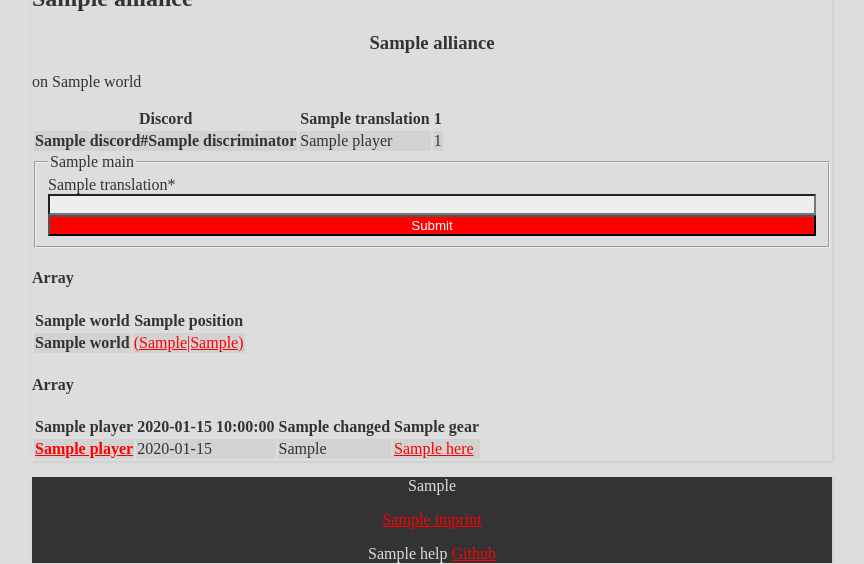
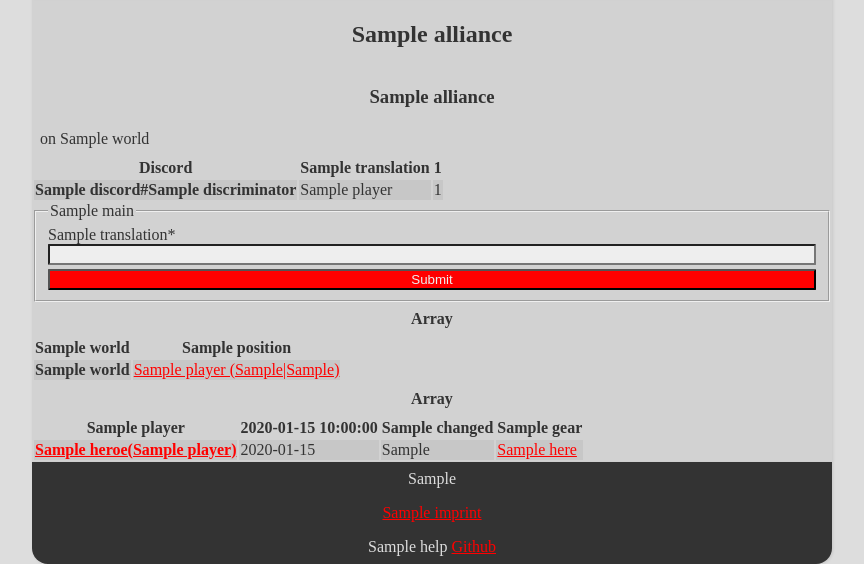
Before and after one commit to Idrinth/travian.idrinth.de, a PHP site: template templates/alliance.twig in a window 1280 px wide. Shown: the part 357-921 px from the top of the page, without its empty margins (208-1072 px from the left). Run offline with PHP 8.4, Linux system fonts and the light colour scheme; the template is opened without the code that fills it: most values are stand-ins (such as "Sample title", 1, 10 or a date in 2020); data that the repository does not hold is empty; style sheets or scripts are compiled from the project's sources; some libraries are stand-ins or nearby versions.

Commit message:
make it look a bit less bad

```diff
--- a/styles/styles.scss
+++ b/styles/styles.scss
@@ -8,13 +8,14 @@ html, body {
 }
 textarea, input, select {
     background: #eee;
+    color: #333;
     display:block;
     width: 100%;
     box-sizing: border-box;
 }
 input[type=submit] {
     background: red;
-    color: #fff;
+    color: #eee;
 }
 label {
     display: block;
@@ -49,13 +50,22 @@ body > footer {
 }
 #header {
     display: flex;
+    border-radius: 1em 1em 0 0;
+    margin-top: 1em;
+}
+footer {
+    border-radius: 0 0 1em 1em;
+    margin-bottom: 1em;
 }
 #header > * {
     flex: auto;
-    background: #333;
-    color: #eee;
+    color: #ddd;
     display: inline;
     vertical-align: middle;
+}
+#header > select {
+    color: #ddd;
+    background: #333;
 }
 body > iframe {
     max-width: 100%;
@@ -84,8 +94,24 @@ nav > ul > li {
 .result.hidden > table {
     display: none;
 }
+h2 {
+    margin: 0;
+    text-align: center;
+    padding: 1em;
+}
 h3 {
+    margin: 0;
     text-align: center;
+    padding: 0.75em;
+}
+h4 {
+    margin: 0;
+    text-align: center;
+    padding: 0.5em;
+}
+p {
+    margin: 0;
+    padding: 0.5em;
 }
 .result > h3 {
     cursor: pointer;
@@ -102,3 +128,47 @@ h3 {
 table tr:nth-of-type(2n) {
     background-color: rgba(0,0,0,0.05);
 }
+input, select {
+  background: #eee;
+  color: #333;
+  border-radius: 0.1em;
+}
+select {
+  text-align: center;
+}
+input[type=number] {
+  text-align: right;
+}
+.page {
+  background: rgba(0,0,0,0.05);
+}
+body {
+  padding-top: 1em;
+  padding-bottom: 1em;
+  box-sizing: border-box;
+}
+#header, footer {
+  background-color: #333;
+  background-image: linear-gradient(to bottom, rgba(0,0,0,0.1), rgba(0,0,0,0), rgba(0,0,0,0.2));
+}
+nav {
+  background-color: #333;
+  background-image: linear-gradient(to bottom, rgba(0,0,0,0.1), rgba(0,0,0,0), rgba(0,0,0,0.2));
+}
+nav li:hover {
+  background-color: rgba(255,0,0,0.5);
+  border-radius: 1em;
+  background-image: linear-gradient(to bottom, rgba(0,0,0,0.1), rgba(0,0,0,0), rgba(0,0,0,0.2));
+}
+nav li:hover a {
+  color: #eee;
+}
+label {
+  padding-bottom: 0.25em;
+}
+body > * {
+    width: 100%
+}
+#header > div {
+  padding-top: 1.5em;
+}
--- a/templates/alliance.twig
+++ b/templates/alliance.twig
@@ -39,7 +39,10 @@
             {% set found=false %}
             {% for act in activity %}
                 {% if act.user == player.aid %}
-                    <td>{{ act.activity }}</td>
+                    <td title="{{ act.deffCalls }} Deff Calls
+{{ act.troops }} Troops
+{{ act.scouts }}Scouts
+{{ act.heroes }} Hero Updates">{{ act.activity }}</td>
                     {% set found=true %}
                 {% endif %}
             {% endfor %}
@@ -70,7 +73,7 @@
 {% for deff_call in deff_calls %}
     <tr>
         <th>{{ deff_call.world }}</th>
-        <td><a href="/deff-call/{{ deff_call.id }}">({{ deff_call.x }}|{{ deff_call.x }})</a></td>
+        <td><a href="/deff-call/{{ deff_call.id }}{% if mayInvite %}/{{ deff_call.key }}{% endif %}">{{ deff_call.player }} ({{ deff_call.x }}|{{ deff_call.x }})</a></td>
     </tr>
 {% endfor %}
 </table>
@@ -84,7 +87,7 @@
     </tr>
 {% for hero in heroes %}
     <tr>
-        <th><a href="https://{{ alliance.world }}/profile/{{ hero.player }}" target="_blank">{{ hero.player }}</a></th>
+        <th><a href="https://{{ alliance.world }}/profile/{{ hero.player }}" target="_blank">{{ hero.name }}({{ hero.player }})</a></th>
         <td>{{ hero.last_update }}</a></td>
         <td>{{ hero.last_change }}</td>
         <td><a href="/hero-check/{{ hero.aid}}">{{ translations.here }}</a></td>
--- a/templates/create-deff-call.twig
+++ b/templates/create-deff-call.twig
@@ -3,9 +3,10 @@
 <form method="post">
     <fieldset>
         <legend>{{ translations.main }}</legend>
-        <label tiotle="ts9.x1.europe.travian.com">{{ translations.world }}*<input required name="world"/></label>
+        <label title="ts9.x1.europe.travian.com">{{ translations.world }}*<input required name="world"/></label>
         <label>X<input required name="x" type="number"/></label>
         <label>Y<input required name="y" type="number"/></label>
+        <label>{{ translations.player }}<input required name="player"/></label>
         <label>{{ translations.arrival }}<input required name="date" type="date"/><input required name="time" step="1" type="time"/></label>
         <label>{{ translations.desired_troops }}<input required name="troops" type="number" value="0" min="0"/></label>
         <label>{{ translations.desired_scouts }}<input required name="scouts" type="number" value="0" min="0"/></label>
--- a/templates/hero_recognizer.twig
+++ b/templates/hero_recognizer.twig
@@ -4,6 +4,7 @@
 {% if result %}
     <div class="result">
         <h3>{{ translations.items }}</h3>
+        {% if previously %}<p>{{ previously.name }}</p>{% endif %}
         <table>
             <tr>
                 <td></td>
@@ -64,6 +65,7 @@
                 <option{% if inputs.hero_share==alliance.aid %} selected{% endif %} value="{{ alliance.aid }}">{{ alliance.world }}: {{ alliance.name }}</option>
             {% endfor %}
             </select></label>
+        <label>{{ translations.player }}<input name="name" value="{{ inputs.name }}"/></label>
         <label>{{ translations.player_id }}<input type="number" name="player_id" value="{{ inputs.player_id }}" min="1"/></label>
     </fieldset>
 </form>
--- a/translations/en.yml
+++ b/translations/en.yml
@@ -303,3 +303,4 @@ gear: Hero Gear
 activity: Activity Score
 player_id: Player-ID
 hero_share: Share with Alliance
+player: Player
```
Also changed, not shown: src/Alliance.php (+10 -6 lines), src/DeffCall.php (+6 -1 lines), src/DeffCallCreation.php (+5 -4 lines), src/HeroRecogniser.php (+7 -4 lines), templates/deff-call.twig (+5 -5 lines).
